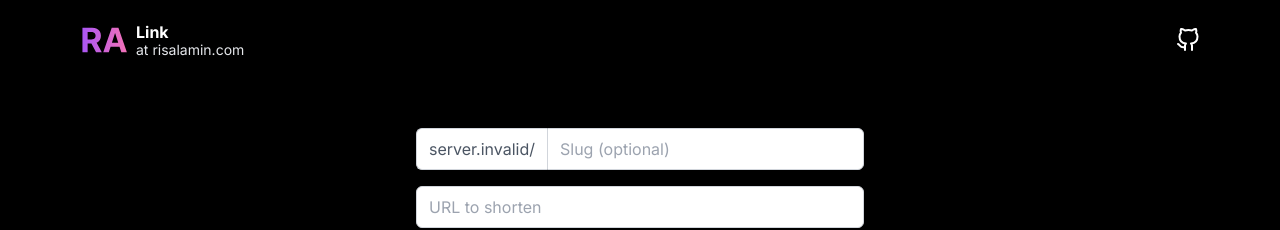
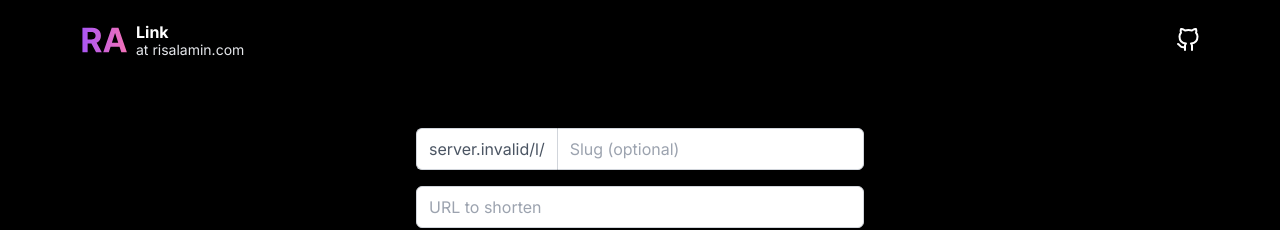
Before and after one commit to ccrsxx/link, a Next.js app: page / in a window 1280 px wide. Shown: the top 230 px of the page. Built offline with nearby package versions, Linux system fonts and the light colour scheme; no server answers.

Commit message:
feat: add missing url preview for the new route

```diff
--- a/src/app/(public)/page.tsx
+++ b/src/app/(public)/page.tsx
@@ -31,7 +31,7 @@ export default function Home(): JSX.Element {
         <form className='grid gap-4' action={formAction}>
           <div className='flex w-full items-center py-0 pr-0'>
             <p className='custom-input rounded-r-none border-r-0 text-gray-600 dark:text-gray-300'>
-              {URL_WITHOUT_PROTOCOL}/
+              {URL_WITHOUT_PROTOCOL}/l/
             </p>
             <input
               className='custom-input w-full rounded-l-none'
```
